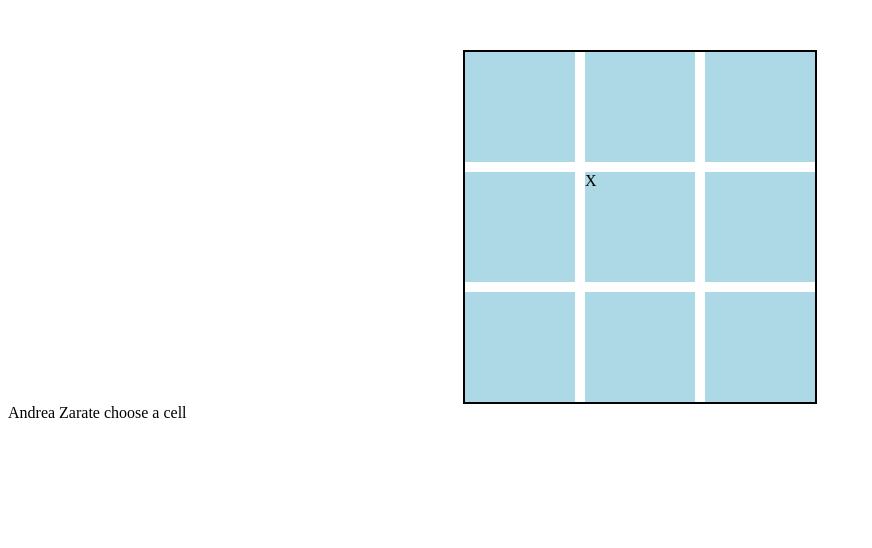
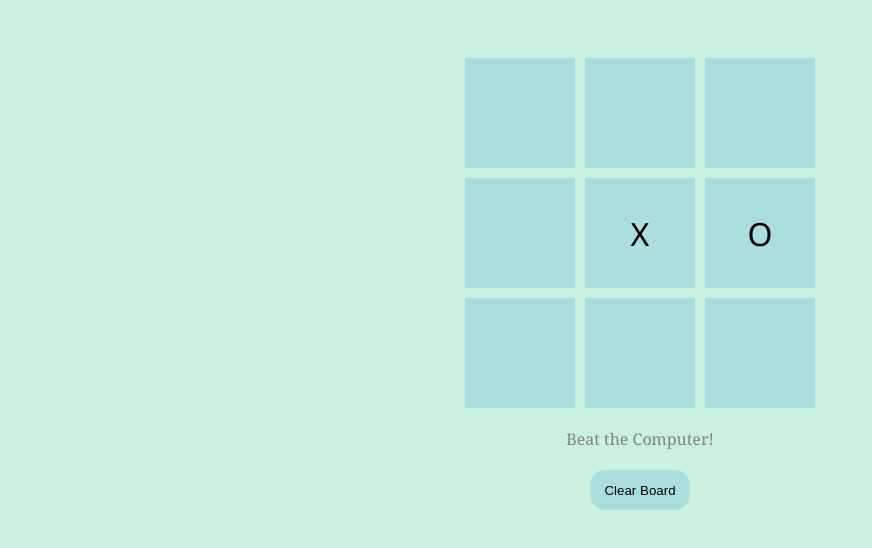
Before and after one commit to albert-881/tic-tac-toe, a plain HTML site: page index.html in a window 1280 px wide. Both pictures are taken after a click on the element 640 px from the left and 227 px from the top of the page. Shown: the whole page, without its empty margins (0-872 px from the left). Drawn offline with Linux system fonts and the light colour scheme.

Commit message:
added a restart button, added a computer to play against, click color change, gave color and organized the ui

```diff
--- a/index.html
+++ b/index.html
@@ -19,5 +19,8 @@
         <div class="boxes" id="eight"></div>
     </div>
     <div class="msg"></div>
+    <div class="btn">
+        <button id="restart">Clear Board</button>
+    </div>
 </body>
 </html>
--- a/script.js
+++ b/script.js
@@ -42,8 +42,8 @@ function Players (fullName, mark) {
 
 
 function GameController() {
-    let user1 = 'Alberto Quintero';
-    let user2 = 'Andrea Zarate';
+    let user1 = 'The user';
+    let user2 = 'Computer';
 
     const playerOne = Players(user1, "X");
     const playerTwo = Players(user2, "O");
@@ -58,7 +58,7 @@ function GameController() {
         if (e.target && e.target.id) { // Check if the target has an ID
             const hoverElem = document.getElementById(e.target.id);
             if (hoverElem) { // Check if the element exists
-                hoverElem.style.backgroundColor = 'red';
+                hoverElem.style.backgroundColor = '#fef8dd';
             }
         }
     });
@@ -72,8 +72,19 @@ function GameController() {
     }
     });
 
+    const clearBtn = document.querySelector('#restart');
+    clearBtn.addEventListener('click', (e) => {
+        GameBoard.gameboard.forEach((_, index, array) => {
+            array[index] = ""; // Clear each element in the array
+        });
+        const allBoxes = document.querySelectorAll('.boxes');
+        allBoxes.forEach(box => {
+            box.textContent = ""; // Clear the content of each box
+        });
+    });
+
     let move;
-    DomDisplayController.renderMessages(`${currPlayer.name} choose a cell`)
+    DomDisplayController.renderMessages(`Welcome to Tic Tac Toe`)
 
     const clickCell = document.querySelector('.container');
     clickCell.addEventListener('click', (e) => {
@@ -88,9 +99,11 @@ function GameController() {
             'seven': 7,
             'eight': 8
         };
-
+        const changeColor = document.getElementById(e.target.id);
+        changeColor.style.backgroundColor = '#f7d8ba';
         move = idToIndexMap[e.target.id];
-
+        checkWin(move);
+        function checkWin (move) {
         if (GameBoard.updateBoard(move, currPlayer.marker)) {
             GameBoard.printBoard();
             const winningArr = [
@@ -98,6 +111,7 @@ function GameController() {
                 [0, 3, 6], [1, 4, 7], [2, 5, 8], // Columns
                 [0, 4, 8], [2, 4, 6]             // Diagonals
             ];
+
 
             let gameWon = false;
             for (let i = 0; i < winningArr.length; i++) {
@@ -129,21 +143,34 @@ function GameController() {
                     DomDisplayController.renderMessages('Its a tie!')
                     return;
                 }
-                currPlayer = (currPlayer === playerOne) ? playerTwo : playerOne;
-                DomDisplayController.renderMessages(`${currPlayer.name} choose a cell`)
+                else{
+                    currPlayer = (currPlayer === playerOne) ? playerTwo : playerOne;
+                    DomDisplayController.renderMessages('Beat the Computer!')
+
+                    if(currPlayer == playerTwo){
+                        let ran = Math.random() * 9;
+                        let int_ran = parseInt(ran);
+                        checkWin(int_ran);
+                    }
+                }
             }
 
         }
         else {
             DomDisplayController.renderMessages('invalid option');
             console.log('this should say invalid');
+
+            if (currPlayer == playerTwo){
+                let ran = Math.random() * 9;
+                let int_ran = parseInt(ran);
+                checkWin(int_ran);
+            }
         }
 
-    });
-    function getMove() {
+    }
 
 
-    }
+    });
 
 }
 
@@ -151,7 +178,7 @@ function GameController() {
 
 
 const DomDisplayController = (function(){
-    const cells = document.querySelectorAll('.boxes');
+
     const messages = document.querySelector('.msg');
     function renderGameboard(index,marker){
         if (index == 0){
--- a/styles.css
+++ b/styles.css
@@ -1,9 +1,18 @@
+body{
+    background-color: #CAf1de;
+    display:flex;
+    flex-direction: column;
+    align-items: center;
+    gap: 20px;
+
+}
+
 .container {
     display:grid;
     grid-template-columns: 1fr 1fr 1fr;
     grid-template-rows: 1fr 1fr 1fr;
     gap:10px;
-    border:2px solid black;
+
     width:350px;
     height: 350px;
     margin:auto;
@@ -11,10 +20,23 @@
 }
 
 .boxes{
-    background-color: lightblue;
-
+    background-color: #ACDDDE;
+    font-size: 2rem;
+    display:flex;
+    align-items: center;
+    justify-content: center;
+    font-family:'Segoe UI', Tahoma, Geneva, Verdana, sans-serif;
 }
 
 .msg {
-    color:black;
+    color:gray;
+    font-family:Cambria, Cochin, Georgia, Times, 'Times New Roman', serif
 }
+
+#restart {
+    background-color: #ACDDDE;
+    border: none;
+    width: 100px;
+    height: 40px;
+    border-radius: 15px;
+}
```
